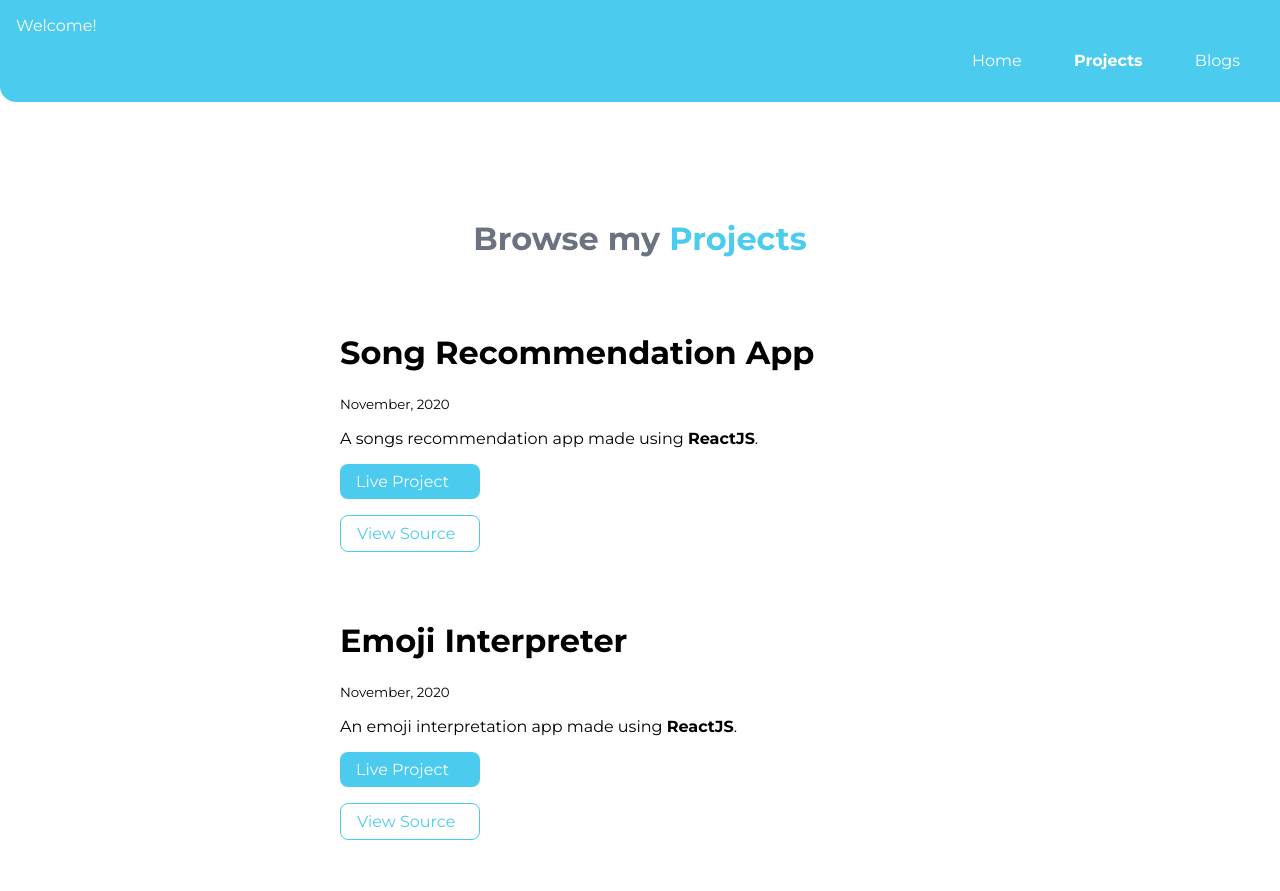
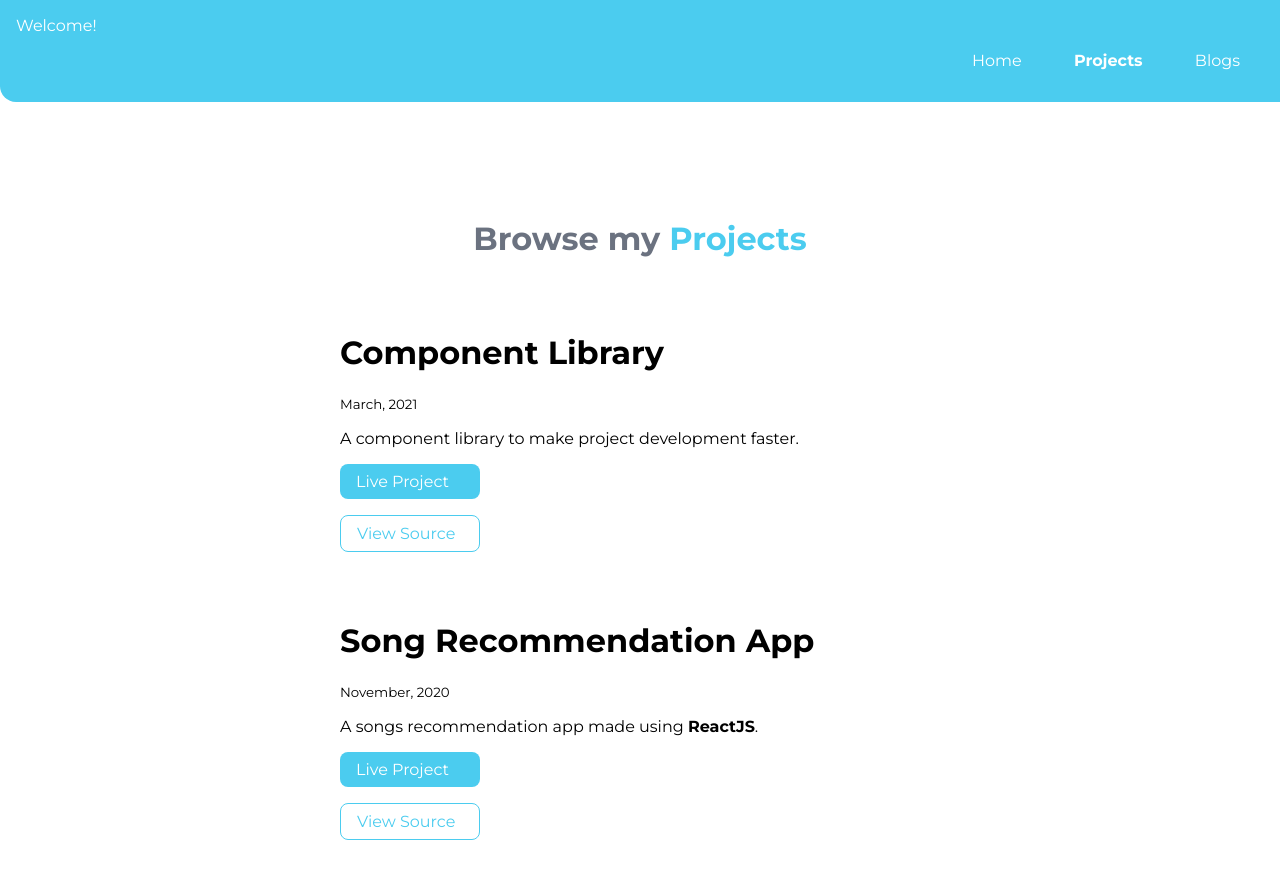
Before and after one commit to gaurav-16/portfolio, a plain HTML site: page projects.html in a window 1280 px wide. Shown: the top 891 px of the page. Drawn offline with Linux system fonts and the light colour scheme.

Commit message:
update: project section

```diff
--- a/projects.html
+++ b/projects.html
@@ -30,6 +30,18 @@
     </header>
 
     <ul class="list-non-bullet">
+        <li>
+            <div class="projects-list container container-center ">
+                <h1>Component Library</h1>
+                <small>March, 2021</small>
+                <p>A component library to make project development faster.</p>
+
+                <a class="link link-primary" href="https://ui-galaxy.netlify.app/">Live Project</a>
+                <a class="link link-secondary"
+                    href="https://github.com/gauravtajanpure/ui-galaxy-component-library">View Source</a>
+            </div>
+
+        </li>
         <li>
             <div class="projects-list container container-center ">
                 <h1>Song Recommendation App</h1>
```
Also changed, not shown: index.html (+1 -1 lines).
